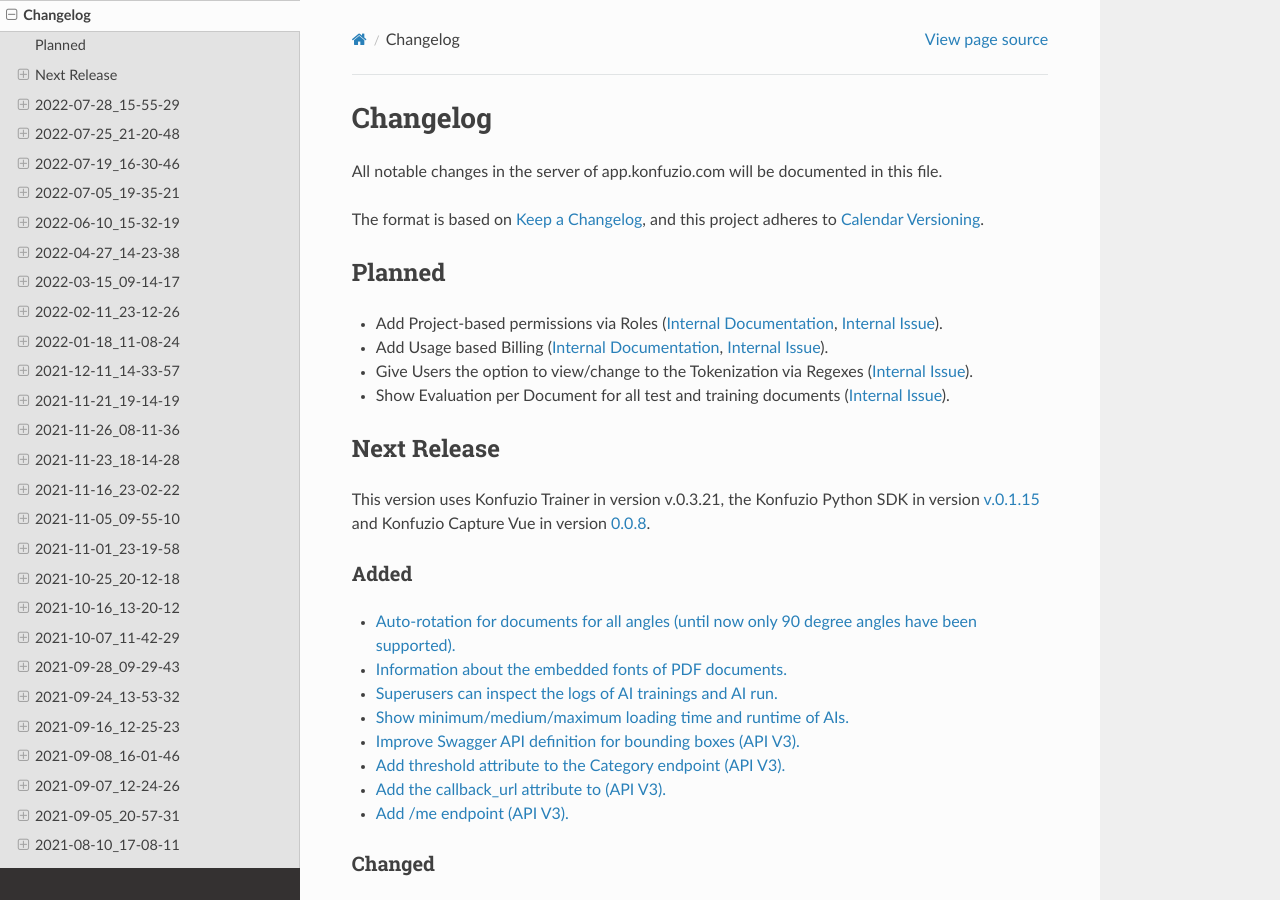
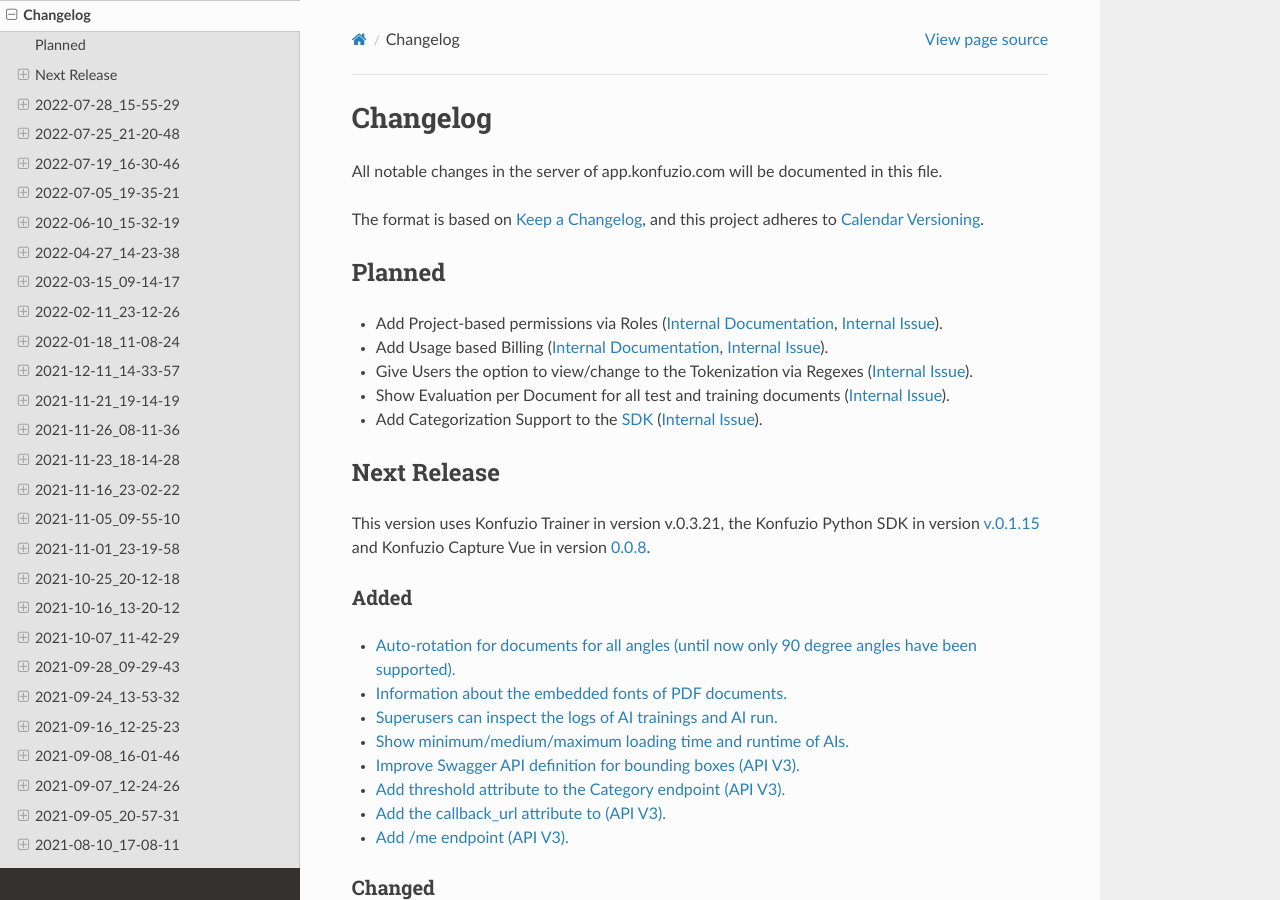
Before and after one commit to konfuzio-ai/konfuzio-sdk, a Sphinx documentation site: the page built from docs/web/changelog_app.md, in a window 1280 px wide and 900 px high. Built offline with Sphinx 7.4.7 and the Read the Docs theme 2.0.0, drawn with Linux system fonts in a browser that asks for light colours.

Commit message:
Update changelog_app.md

```diff
--- a/docs/web/changelog_app.md
+++ b/docs/web/changelog_app.md
@@ -16,6 +16,7 @@
 - Add Usage based Billing ([Internal Documentation](https://gitlab.com/konfuzio/manual/-/merge_requests/23/diffs), [Internal Issue](https://gitlab.com/konfuzio/objectives/-/issues/8235)).
 - Give Users the option to view/change to the Tokenization via Regexes ([Internal Issue](https://gitlab.com/konfuzio/objectives/-/issues/9271)).
 - Show Evaluation per Document for all test and training documents ([Internal Issue](https://gitlab.com/konfuzio/objectives/-/issues/9242)).
+- Add Categorization Support to the [SDK](https://github.com/konfuzio-ai/konfuzio-sdk/) ([Internal Issue](https://gitlab.com/konfuzio/objectives/-/issues/9481)).
 
 ## Next Release
 
```
